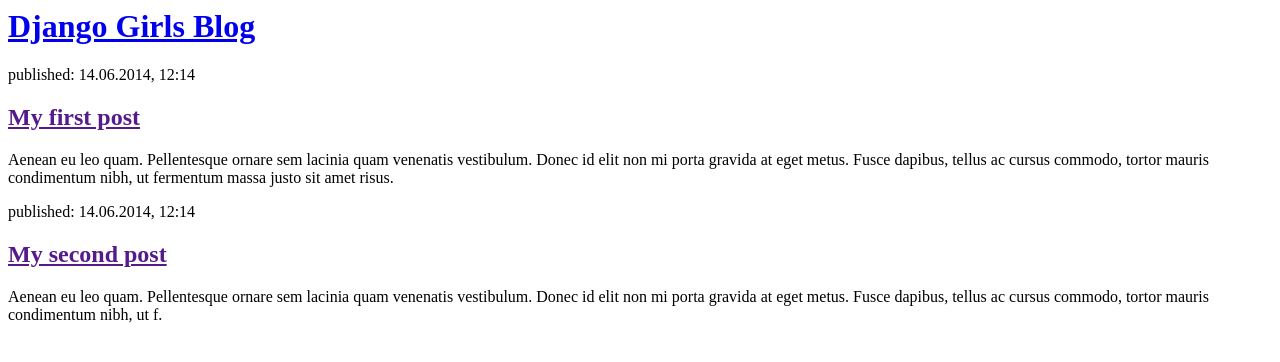
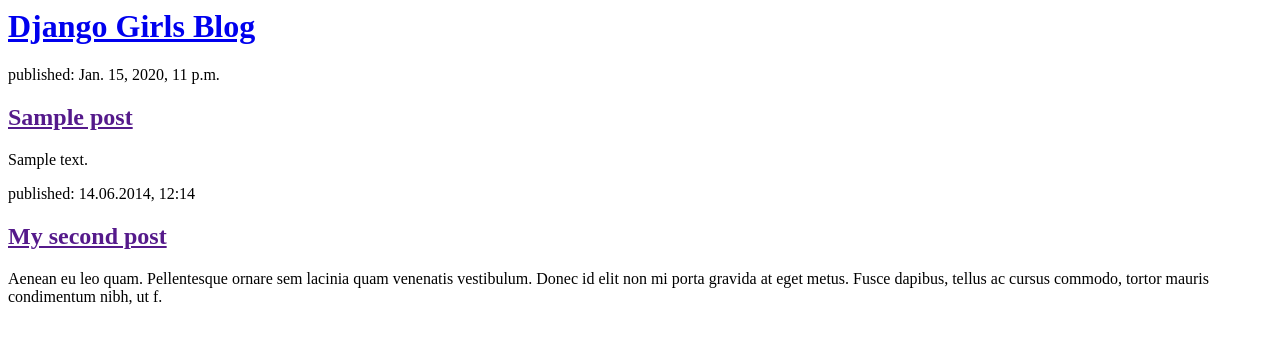
Before and after one commit to aussieradar/my-first-blog, a Django app: template blog/templates/blog/post_list.html in a window 1280 px wide. Shown: the top 362 px of the page. Run offline with Django 3.2, Linux system fonts and the light colour scheme; the template is opened without the code that fills it: values that come from a table or form of the project are taken from there, others are empty; tables that the repository leaves empty hold one stand-in row (values such as "Sample post").

Commit message:
Modified templates to display posts from database.

```diff
--- a/blog/models.py
+++ b/blog/models.py
@@ -5,12 +5,12 @@ from django.utils import timezone
 class Post(models.Model):
     author = models.ForeignKey(settings.AUTH_USER_MODEL, on_delete=models.CASCADE)
     title = models.CharField(max_length=200)
-    test = models.TextField()
+    text = models.TextField()
     created_date = models.DateTimeField(default=timezone.now)
     published_date = models.DateTimeField(blank=True, null=True)
 
     def publish(self):
-        self.published_date = timezon.now()
+        self.published_date = timezone.now()
         self.save()
 
     def __str__(self):
--- a/blog/templates/blog/post_list.html
+++ b/blog/templates/blog/post_list.html
@@ -7,11 +7,13 @@
             <h1><a href="/">Django Girls Blog</a></h1>
         </div>
 
-        <div>
-            <p>published: 14.06.2014, 12:14</p>
-            <h2><a href="">My first post</a></h2>
-            <p>Aenean eu leo quam. Pellentesque ornare sem lacinia quam venenatis vestibulum. Donec id elit non mi porta gravida at eget metus. Fusce dapibus, tellus ac cursus commodo, tortor mauris condimentum nibh, ut fermentum massa justo sit amet risus.</p>
-        </div>
+        {% for post in posts %}
+          <div>
+            <p>published: {{ post.published_date }}</p>
+            <h2><a href="">{{ post.title }}</a></h2>
+            <p>{{ post.text|linebreaksbr }}</p>
+          </div>
+        {% endfor %}
 
         <div>
             <p>published: 14.06.2014, 12:14</p>
```
Also changed, not shown: blog/views.py (+8 -0 lines), blog/migrations/0002_auto_20190323_1328.py (added).
